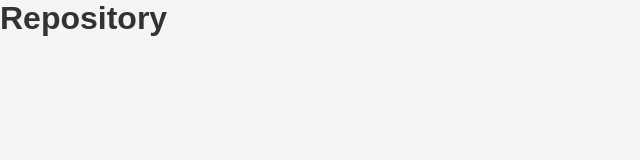
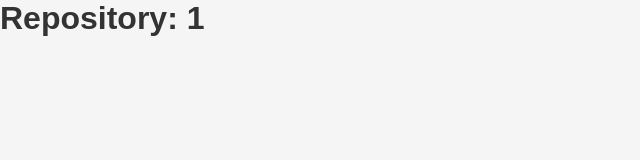
Before and after one commit to Idaslon/FullStack, a React (Create React App) app in the folder React/repositories/: page /repository/1 in a window 1280 px wide. Shown: the top 160 px of the page, without its empty margins (0-640 px from the left). Built offline with nearby package versions, Linux system fonts and the light colour scheme; the HTML template or start-up script is replaced by a standard one.

Commit message:
Routes navigation

```diff
--- a/React/repositories/src/pages/Main/index.tsx
+++ b/React/repositories/src/pages/Main/index.tsx
@@ -1,4 +1,5 @@
 import React, { Component } from 'react';
+import { Link } from 'react-router-dom';
 import { FaGithubAlt, FaPlus, FaSpinner } from 'react-icons/fa';
 
 import {
@@ -103,7 +104,7 @@ export default class Main extends Component<Props, State> {
           {repositories.map((repository) => (
             <li key={repository.name}>
               <span>{repository.name}</span>
-              <a href="google.com">Detatlhes</a>
+              <Link to={`/repository/${encodeURIComponent(repository.name)}`}>Detatlhes</Link>
             </li>
           ))}
         </List>
--- a/React/repositories/src/pages/Repository/index.tsx
+++ b/React/repositories/src/pages/Repository/index.tsx
@@ -1,11 +1,21 @@
 import React from 'react';
-
+import { RouteComponentProps } from 'react-router-dom';
 // import { Container } from './styles';
 
-export default function Repository() {
+interface RouterProps {
+  repository: string
+}
+
+type RepositoryProps = RouteComponentProps<RouterProps>
+
+export default function Repository({ match }: RepositoryProps) {
   return (
     <>
-      <h1>Repository</h1>
+      <h1>
+        Repository:
+        {' '}
+        {decodeURIComponent(match.params.repository)}
+      </h1>
     </>
   );
 }
--- a/React/repositories/src/routes.tsx
+++ b/React/repositories/src/routes.tsx
@@ -10,7 +10,7 @@ export default function Routes() {
     <BrowserRouter>
       <Switch>
         <Route path="/" exact component={Main} />
-        <Route path="/repository" component={Repository} />
+        <Route path="/repository/:repository" component={Repository} />
       </Switch>
     </BrowserRouter>
   );
```
